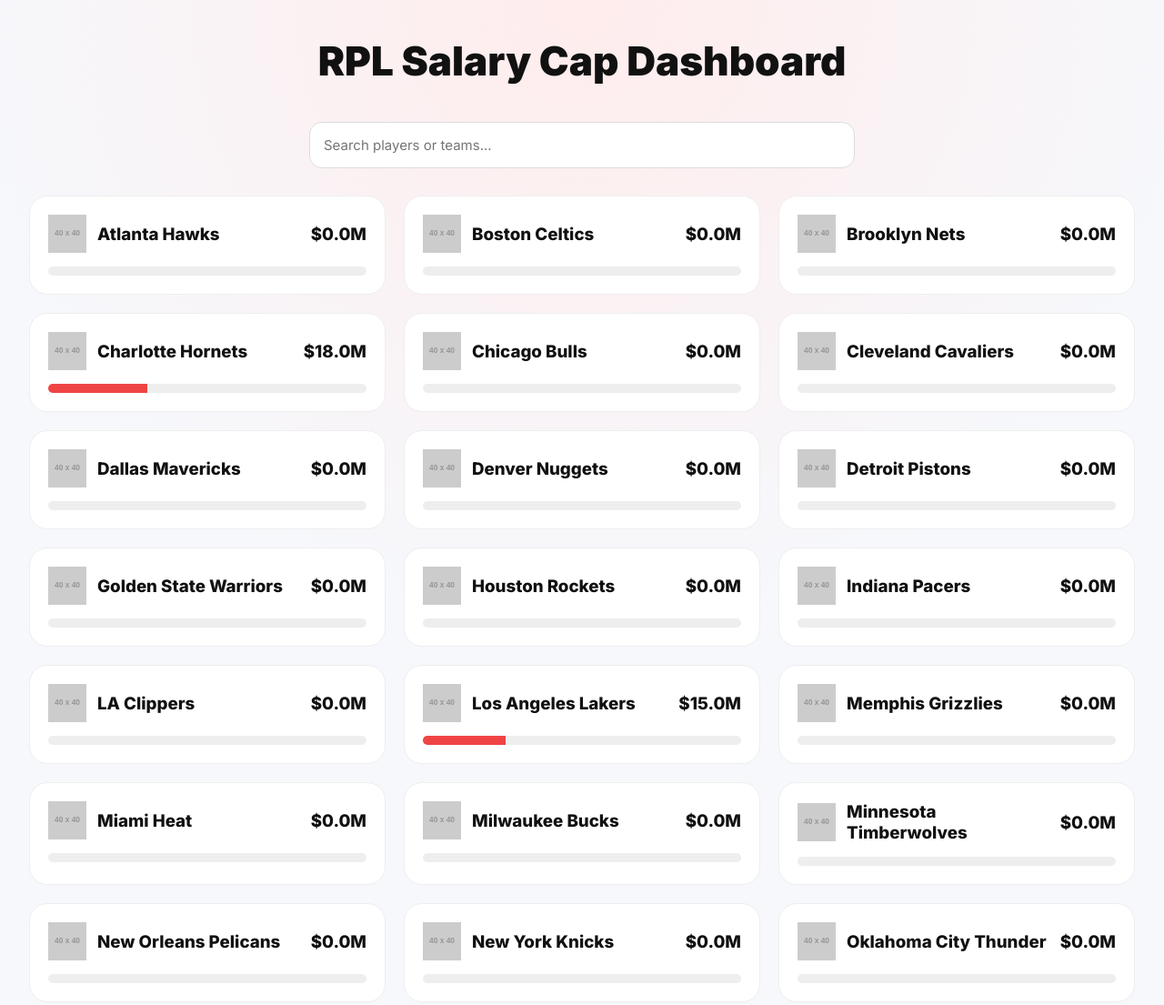
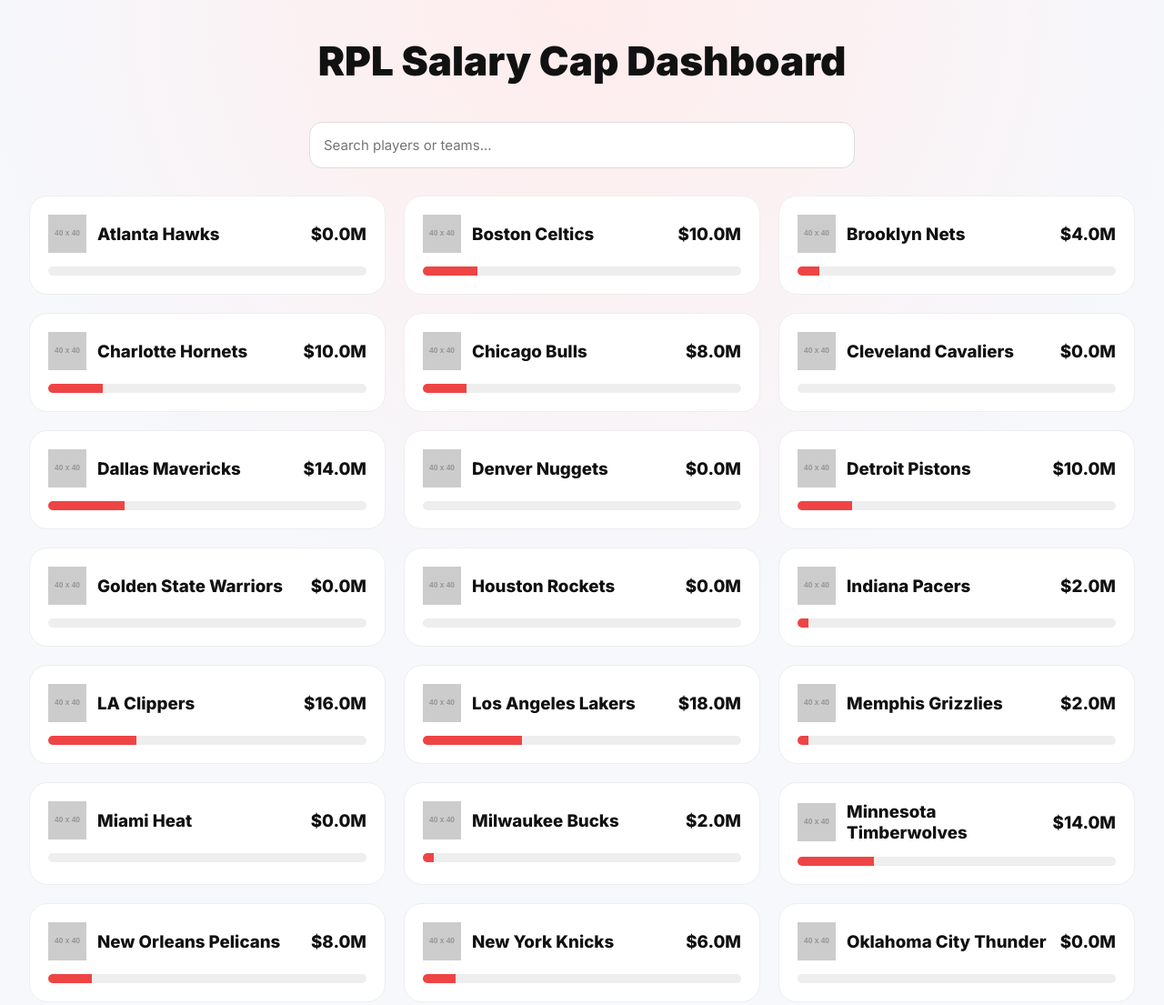
Before and after one commit to 0camm/rplmastersheet, a plain HTML site: page index.html in a window 1280 px wide. Shown: the top 1105 px of the page at 91% size. Drawn offline with Linux system fonts and the light colour scheme; placeholder pictures from the web are drawn by us.

Commit message:
Update index.html

```diff
--- a/index.html
+++ b/index.html
@@ -181,10 +181,138 @@ teamList.forEach(t=>{
 
 /* SAMPLE DATA */
 let players = [
-{name:"zPud",team:"San Antonio Spurs",salary:15000000},
-{name:"Slapclosed",team:"Los Angeles Lakers",salary:15000000},
-{name:"angentdrake",team:"Charlotte Hornets",salary:18000000},
-{name:"Free Guy",team:"Free Agent",salary:2000000}
+
+/* NETS */
+{name:"zxtting1",team:"Brooklyn Nets",salary:2000000},
+{name:"reverxsee",team:"Brooklyn Nets",salary:2000000},
+
+/* CELTICS */
+{name:"mmeeeooowwww",team:"Boston Celtics",salary:2000000},
+{name:".ioqqrs",team:"Boston Celtics",salary:2000000},
+{name:"kasotheboss100",team:"Boston Celtics",salary:2000000},
+{name:"mxya0909",team:"Boston Celtics",salary:2000000},
+{name:"k_ai6",team:"Boston Celtics",salary:2000000},
+
+/* BULLS */
+{name:"zadw",team:"Chicago Bulls",salary:2000000},
+{name:"n0designer",team:"Chicago Bulls",salary:2000000},
+{name:"pelonooo",team:"Chicago Bulls",salary:2000000},
+{name:"dayday.buck",team:"Chicago Bulls",salary:2000000},
+
+/* HORNETS */
+{name:"ucalr.",team:"Charlotte Hornets",salary:2000000},
+{name:"forvercam",team:"Charlotte Hornets",salary:2000000},
+{name:"shawnster5",team:"Charlotte Hornets",salary:2000000},
+{name:"drakee4425",team:"Charlotte Hornets",salary:2000000},
+{name:"benlovesjesuschrist",team:"Charlotte Hornets",salary:2000000},
+
+/* MAVS */
+{name:"aetherxxv",team:"Dallas Mavericks",salary:2000000},
+{name:"mawkished",team:"Dallas Mavericks",salary:2000000},
+{name:"myprideishurt",team:"Dallas Mavericks",salary:2000000},
+{name:"zi._.on40",team:"Dallas Mavericks",salary:2000000},
+{name:"omvry",team:"Dallas Mavericks",salary:2000000},
+{name:"eazyy._",team:"Dallas Mavericks",salary:2000000},
+{name:"cjoi.10",team:"Dallas Mavericks",salary:2000000},
+
+/* PISTONS */
+{name:"qt_combat",team:"Detroit Pistons",salary:2000000},
+{name:"getithowyliveit",team:"Detroit Pistons",salary:2000000},
+{name:"7_7.techa_jr",team:"Detroit Pistons",salary:2000000},
+{name:"mysafeplacee",team:"Detroit Pistons",salary:2000000},
+{name:"treywillmossyou_13",team:"Detroit Pistons",salary:2000000},
+
+/* PACERS */
+{name:"seriouslymood",team:"Indiana Pacers",salary:2000000},
+
+/* CLIPPERS */
+{name:"1amn.",team:"LA Clippers",salary:2000000},
+{name:".disrupted",team:"LA Clippers",salary:2000000},
+{name:"7seazzons._",team:"LA Clippers",salary:2000000},
+{name:"gwobal",team:"LA Clippers",salary:2000000},
+{name:".45specialist",team:"LA Clippers",salary:2000000},
+{name:"lockbaii",team:"LA Clippers",salary:2000000},
+{name:"._.ace._.",team:"LA Clippers",salary:2000000},
+{name:"durklo",team:"LA Clippers",salary:2000000},
+
+/* LAKERS */
+{name:"underr4te1",team:"Los Angeles Lakers",salary:2000000},
+{name:"kzkuhenske",team:"Los Angeles Lakers",salary:2000000},
+{name:"ch_ef",team:"Los Angeles Lakers",salary:2000000},
+{name:"berrywt",team:"Los Angeles Lakers",salary:2000000},
+{name:"aimcancel.",team:"Los Angeles Lakers",salary:2000000},
+{name:"utakala",team:"Los Angeles Lakers",salary:2000000},
+{name:"neaz6",team:"Los Angeles Lakers",salary:2000000},
+{name:"slapclosed.",team:"Los Angeles Lakers",salary:2000000},
+{name:"whysinsdagoatmatcha",team:"Los Angeles Lakers",salary:2000000},
+
+/* BUCKS */
+{name:"dwixgh",team:"Milwaukee Bucks",salary:2000000},
+
+/* GRIZZLIES */
+{name:"foreverkam",team:"Memphis Grizzlies",salary:2000000},
+
+/* WOLVES */
+{name:"logss._",team:"Minnesota Timberwolves",salary:2000000},
+{name:"aysemmetrically",team:"Minnesota Timberwolves",salary:2000000},
+{name:"saveguap",team:"Minnesota Timberwolves",salary:2000000},
+{name:"scofieldiso",team:"Minnesota Timberwolves",salary:2000000},
+{name:"zercified",team:"Minnesota Timberwolves",salary:2000000},
+{name:"jsxn",team:"Minnesota Timberwolves",salary:2000000},
+{name:"sirpartum",team:"Minnesota Timberwolves",salary:2000000},
+
+/* PELICANS */
+{name:"1.602",team:"New Orleans Pelicans",salary:2000000},
+{name:"lfwq",team:"New Orleans Pelicans",salary:2000000},
+{name:"thethoughtsraceverynight",team:"New Orleans Pelicans",salary:2000000},
+{name:"bagworkcam",team:"New Orleans Pelicans",salary:2000000},
+
+/* KNICKS */
+{name:"chicagomadee",team:"New York Knicks",salary:2000000},
+{name:"049860._",team:"New York Knicks",salary:2000000},
+{name:"mikezzzway",team:"New York Knicks",salary:2000000},
+
+/* MAGIC */
+{name:"mrcantgobacc",team:"Orlando Magic",salary:2000000},
+{name:"margel_a",team:"Orlando Magic",salary:2000000},
+{name:"mathe04br",team:"Orlando Magic",salary:2000000},
+{name:"mal_4u.",team:"Orlando Magic",salary:2000000},
+
+/* 76ERS */
+{name:"stephencurryfan30",team:"Philadelphia 76ers",salary:2000000},
+{name:"chris.206",team:"Philadelphia 76ers",salary:2000000},
+{name:"cyim",team:"Philadelphia 76ers",salary:2000000},
+{name:"errolistic",team:"Philadelphia 76ers",salary:2000000},
+{name:"taxevasionsupporter",team:"Philadelphia 76ers",salary:2000000},
+{name:"cantholdcarson",team:"Philadelphia 76ers",salary:2000000},
+{name:"dukecapalot",team:"Philadelphia 76ers",salary:2000000},
+{name:"jaxx9999",team:"Philadelphia 76ers",salary:2000000},
+
+/* BLAZERS */
+{name:"boshrpl",team:"Portland Trail Blazers",salary:2000000},
+
+/* SPURS */
+{name:"dohziez",team:"San Antonio Spurs",salary:2000000},
+{name:"melo_chatt",team:"San Antonio Spurs",salary:2000000},
+{name:"v33223fs",team:"San Antonio Spurs",salary:2000000},
+{name:"jogkarma",team:"San Antonio Spurs",salary:2000000},
+{name:"consortofmiquella2",team:"San Antonio Spurs",salary:2000000},
+{name:"1v_k",team:"San Antonio Spurs",salary:2000000},
+{name:"conzlx",team:"San Antonio Spurs",salary:2000000},
+{name:"lifestylebrazy",team:"San Antonio Spurs",salary:2000000},
+
+/* RAPTORS */
+{name:"chrisj0096_95792",team:"Toronto Raptors",salary:2000000},
+{name:"ghostyprodz",team:"Toronto Raptors",salary:2000000},
+{name:"4bigguys957.",team:"Toronto Raptors",salary:2000000},
+{name:"youreckoned",team:"Toronto Raptors",salary:2000000},
+
+/* JAZZ */
+{name:"aaronpavonis",team:"Utah Jazz",salary:2000000},
+{name:"alexthegod2k",team:"Utah Jazz",salary:2000000},
+{name:"lazerboy12334",team:"Utah Jazz",salary:2000000},
+{name:"nateyurr",team:"Utah Jazz",salary:2000000}
+
 ];
 
 /* GROUP */
```
